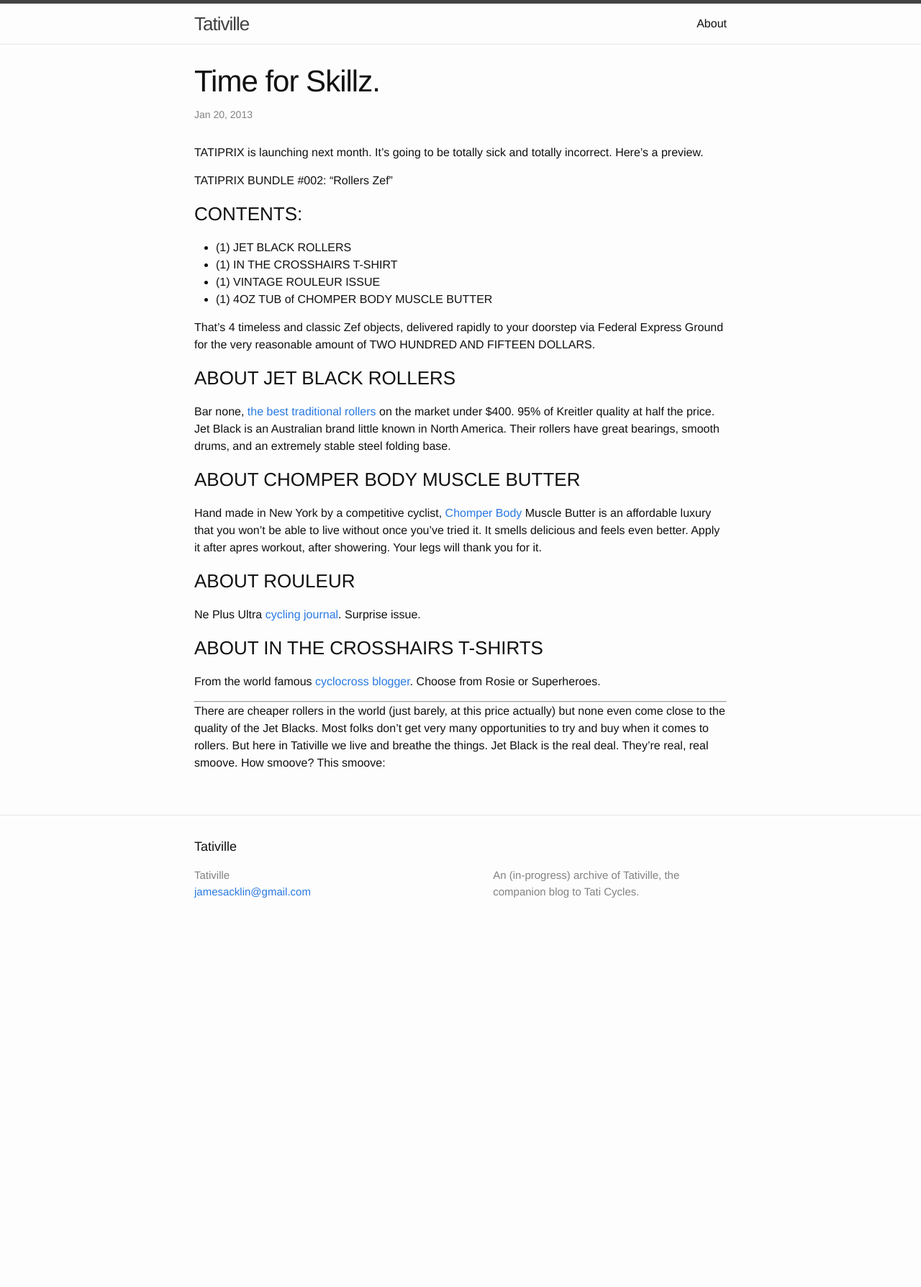
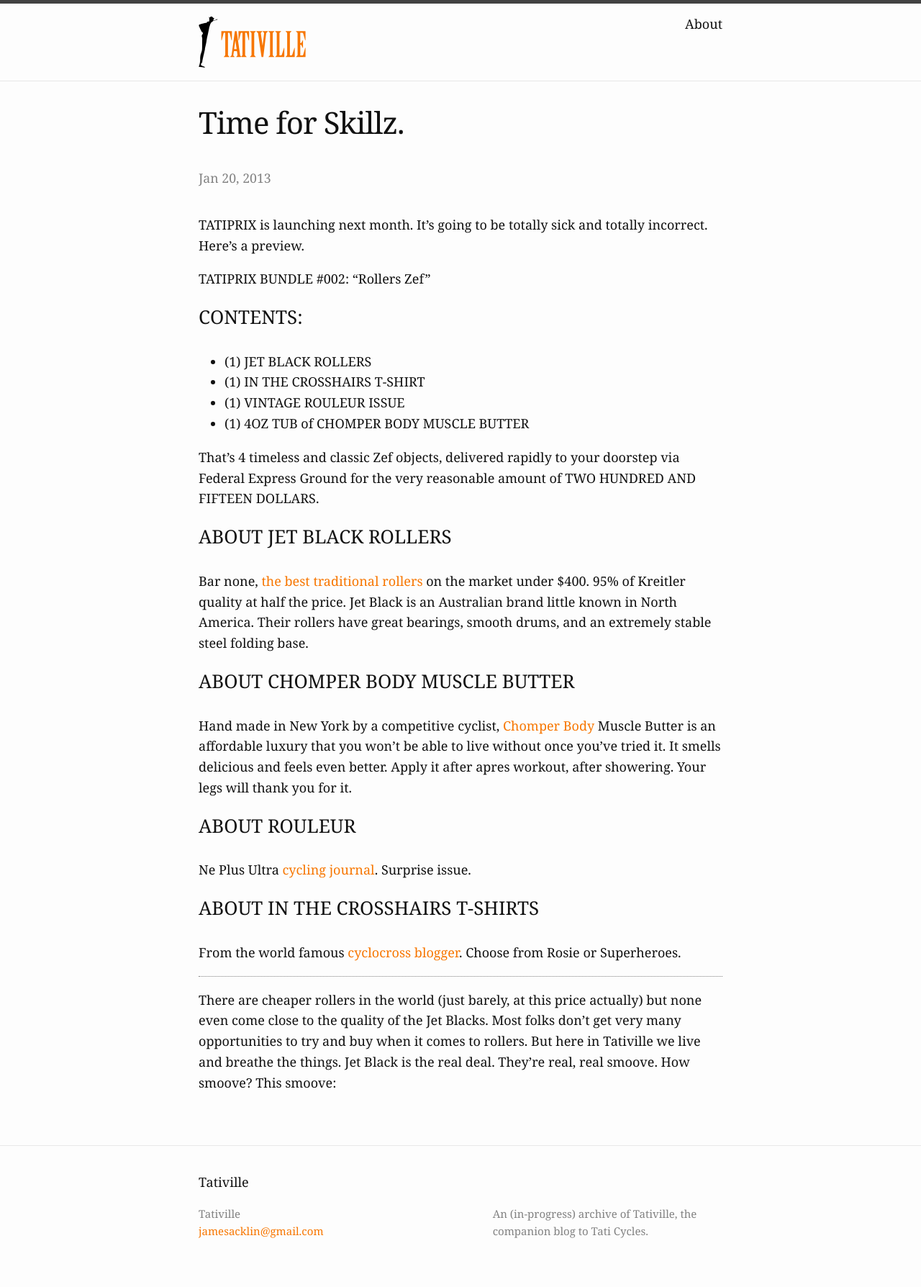
Before and after one commit to jamesacklin/tativille, a Jekyll site: the page built from _posts/2013-01-20-time-for-skillz.md, in a window 1280 px wide. Shown: the whole page at 72% size. Built offline with Jekyll 4.4.1, drawn with Linux system fonts in a browser that asks for light colours; before the commit the page ends 1310 px from its top, so only the background shows below that.

Commit message:
Add Tati-like styles

```diff
--- a/_includes/header.html
+++ b/_includes/header.html
@@ -2,7 +2,9 @@
 
   <div class="wrapper">
 
-    <a class="site-title" href="{{ site.baseurl }}/">{{ site.title }}</a>
+    <a class="site-title" href="{{ site.baseurl }}/">
+      <img src="/logo.svg" alt="{{ site.title }}">
+    </a>
 
     <nav class="site-nav">
       <a href="#" class="menu-icon">
--- a/_sass/_base.scss
+++ b/_sass/_base.scss
@@ -21,6 +21,7 @@ body {
     color: $text-color;
     background-color: $background-color;
     -webkit-text-size-adjust: 100%;
+    text-rendering: optimizeLegibility;
 }
 
 
@@ -45,6 +46,16 @@ img {
     vertical-align: middle;
 }
 
+/**
+ * Horizontal rules
+ */
+hr {
+  margin: 1em 0;
+  height: 0;
+  border-width: 0 0 1px 0;
+  border-style: dotted;
+  border-color: $grey-color;
+}
 
 
 /**
--- a/_sass/_layout.scss
+++ b/_sass/_layout.scss
@@ -11,12 +11,9 @@
 }
 
 .site-title {
-    font-size: 26px;
-    line-height: 56px;
-    letter-spacing: -1px;
-    margin-bottom: 0;
     float: left;
-
+    padding: 1em 0;
+    img { max-width: 150px; }
     &,
     &:visited {
         color: $grey-color-dark;
--- a/css/main.scss
+++ b/css/main.scss
@@ -6,16 +6,16 @@
 
 
 // Our variables
-$base-font-family: Helvetica, Arial, sans-serif;
-$base-font-size:   16px;
+$base-font-family: "Georgia";
+$base-font-size:   1.125em;
 $small-font-size:  $base-font-size * 0.875;
-$base-line-height: 1.5;
+$base-line-height: 1.6;
 
-$spacing-unit:     30px;
+$spacing-unit:     2em;
 
 $text-color:       #111;
 $background-color: #fdfdfd;
-$brand-color:      #2a7ae2;
+$brand-color:      #f77600;
 
 $grey-color:       #828282;
 $grey-color-light: lighten($grey-color, 40%);
```
Also changed, not shown: logo.svg (added).
